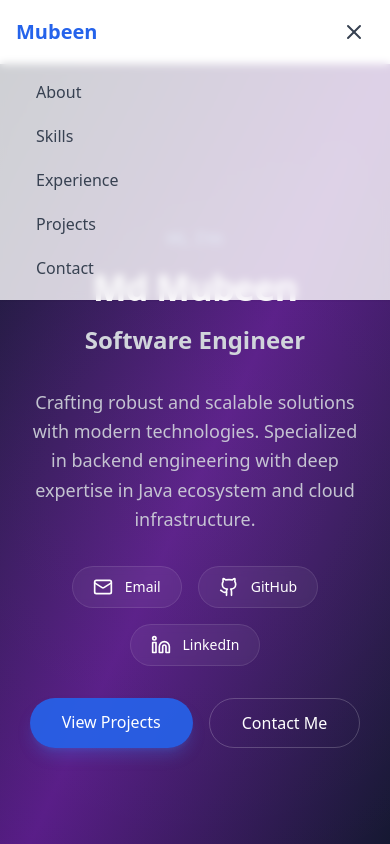
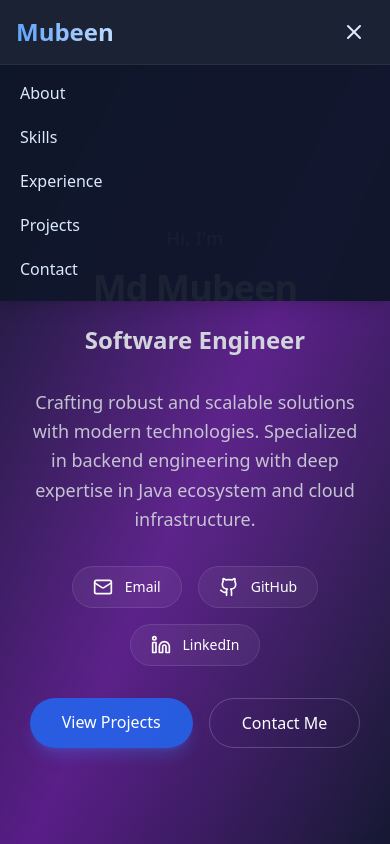
Before and after one commit to Mubeen213/portfolio-website, a React (Vite) app: page / in a window 390 px wide. Both pictures are taken after a click on the button "Toggle menu". Shown: the top 844 px of the page. Built offline with nearby package versions, Linux system fonts and the light colour scheme.

Commit message:
Updated navigation component

```diff
--- a/src/components/layout/Navigation.tsx
+++ b/src/components/layout/Navigation.tsx
@@ -1,8 +1,17 @@
-import { useState } from 'react'
+import { useState, useEffect } from 'react'
 import { Menu, X } from 'lucide-react'
 
 const Navigation = () => {
   const [isOpen, setIsOpen] = useState(false)
+  const [isScrolled, setIsScrolled] = useState(false)
+
+  useEffect(() => {
+    const handleScroll = () => {
+      setIsScrolled(window.scrollY > 50)
+    }
+    window.addEventListener('scroll', handleScroll)
+    return () => window.removeEventListener('scroll', handleScroll)
+  }, [])
 
   const navItems = [
     { name: 'About', href: '#about' },
@@ -13,22 +22,24 @@ const Navigation = () => {
   ]
 
   return (
-    <nav className='fixed w-full bg-white/80 backdrop-blur-sm z-50 shadow-sm'>
+    <nav
+      className={`fixed w-full z-50 transition-all duration-300 bg-slate-900/95 backdrop-blur-md shadow-lg`}
+    >
       <div className='max-w-7xl mx-auto px-4 sm:px-6 lg:px-8'>
         <div className='flex items-center justify-between h-16'>
-          {/* Logo */}
           <div className='flex-shrink-0'>
-            <span className='text-xl font-bold text-blue-600'>Mubeen</span>
+            <span className='text-2xl font-bold bg-gradient-to-r from-blue-400 to-blue-200 bg-clip-text text-transparent'>
+              Mubeen
+            </span>
           </div>
 
-          {/* Desktop Navigation */}
           <div className='hidden md:block'>
             <div className='ml-10 flex items-baseline space-x-4'>
               {navItems.map((item) => (
                 <a
                   key={item.name}
                   href={item.href}
-                  className='px-3 py-2 rounded-md text-sm font-medium text-gray-700 hover:text-blue-600 transition-colors'
+                  className='px-3 py-2 rounded-md text-sm font-medium text-blue-100 hover:text-white hover:bg-white/10 transition-colors'
                 >
                   {item.name}
                 </a>
@@ -36,26 +47,25 @@ const Navigation = () => {
             </div>
           </div>
 
-          {/* Mobile menu button */}
           <div className='md:hidden'>
             <button
               onClick={() => setIsOpen(!isOpen)}
-              className='inline-flex items-center justify-center p-2 rounded-md text-gray-700 hover:text-blue-600 focus:outline-none'
+              className='inline-flex items-center justify-center p-2 rounded-md text-blue-100 hover:text-white hover:bg-white/10 transition-colors'
+              aria-label='Toggle menu'
             >
               {isOpen ? <X size={24} /> : <Menu size={24} />}
             </button>
           </div>
         </div>
 
-        {/* Mobile Navigation */}
         {isOpen && (
-          <div className='md:hidden'>
-            <div className='px-2 pt-2 pb-3 space-y-1 sm:px-3'>
+          <div className='md:hidden absolute inset-x-0 top-16 bg-slate-900/95 backdrop-blur-md shadow-lg border-t border-white/10'>
+            <div className='px-2 pt-2 pb-3 space-y-1'>
               {navItems.map((item) => (
                 <a
                   key={item.name}
                   href={item.href}
-                  className='block px-3 py-2 rounded-md text-base font-medium text-gray-700 hover:text-blue-600 transition-colors'
+                  className='block px-3 py-2 rounded-md text-base font-medium text-blue-100 hover:text-white hover:bg-white/10 transition-colors'
                   onClick={() => setIsOpen(false)}
                 >
                   {item.name}
```
